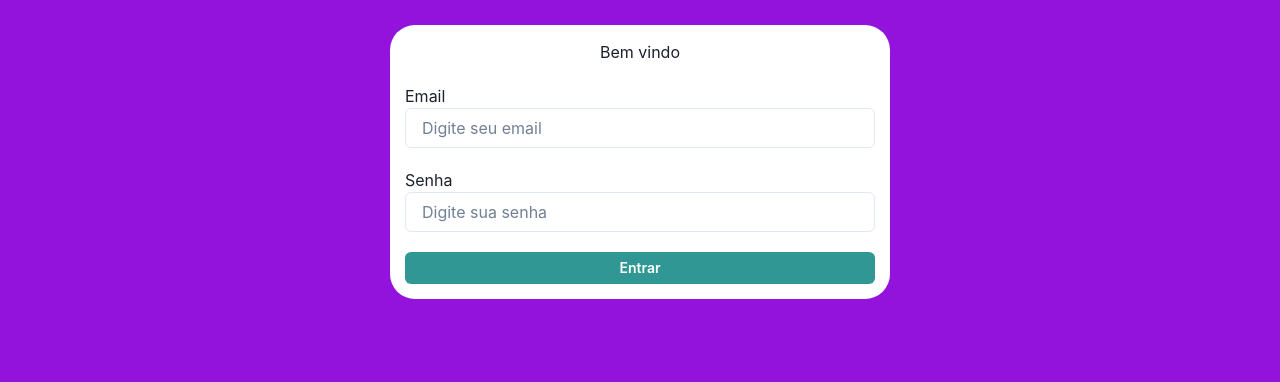
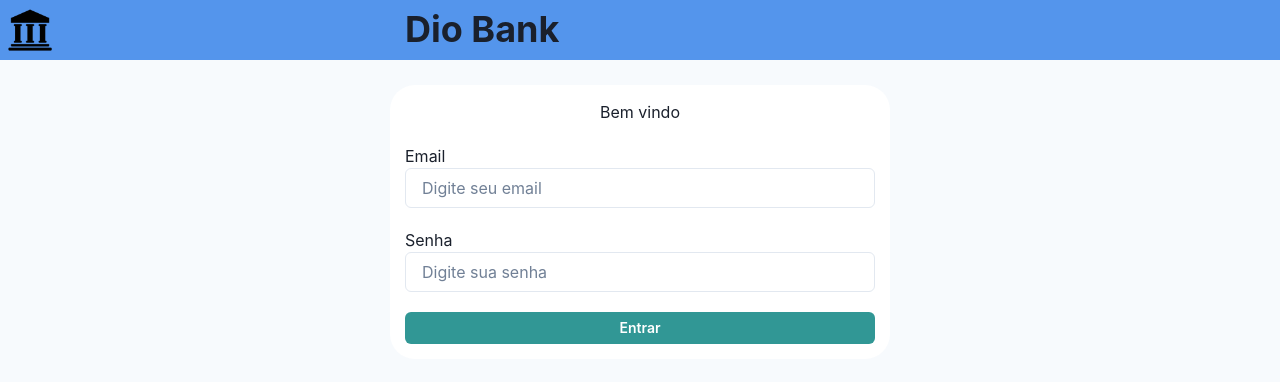
Before and after one commit to PedroMiguel7/TypeScript-Fullstack-dio.me, a React (Create React App) app in the folder introduction-react-ts/my-app-ts/: page / in a window 1280 px wide. Shown: the top 382 px of the page. Built offline with nearby package versions, Linux system fonts and the light colour scheme.

Commit message:
feat: Home page

```diff
--- a/introduction-react-ts/my-app-ts/src/App.tsx
+++ b/introduction-react-ts/my-app-ts/src/App.tsx
@@ -1,56 +1,15 @@
-import {
-  Box,
-  Button,
-  ChakraProvider,
-  Input,
-  Center,
-  Grid,
-} from "@chakra-ui/react";
-import { login } from "./components/services/login";
+import { Box, Center, ChakraProvider } from "@chakra-ui/react";
+
+import { Card } from "./components/card";
+import { Header } from "./components/header/header";
 
 function App() {
   return (
     <ChakraProvider>
-      <Box minHeight={"100vh"} backgroundColor={"#9413dc"} padding={"25px"}>
-        <Center>
-          <Box
-            backgroundColor={"#ffffff"}
-            borderRadius={"25px"}
-            padding={"15px"}
-            width={"500px"}
-          >
-            <Grid gap={"20px"}>
-              <Center>
-                <h1>Bem vindo</h1>
-              </Center>
-              <div>
-                <label htmlFor="emailInput">Email</label>
-                <Input
-                  type="email"
-                  placeholder="Digite seu email"
-                  id="emailInput"
-                />
-              </div>
-              <div>
-                <label htmlFor="passwordInput">Senha</label>
-                <Input
-                  type="password"
-                  placeholder="Digite sua senha"
-                  id="passwordInput"
-                />
-              </div>
-              <Center>
-                <Button
-                  onClick={login}
-                  colorScheme="teal"
-                  size={"sm"}
-                  width={"100%"}
-                >
-                  Entrar
-                </Button>
-              </Center>
-            </Grid>
-          </Box>
+      <Header></Header>
+      <Box minHeight={"80vh"} backgroundColor={"#f7fafd"} padding={"25px"}>
+        <Center display={"flex"} alignItems={"center"}>
+          <Card></Card>
         </Center>
       </Box>
     </ChakraProvider>
--- /dev/null
+++ b/introduction-react-ts/my-app-ts/src/components/button/button.tsx
@@ -0,0 +1,13 @@
+import { Button } from "@chakra-ui/react";
+
+interface ButtonLoginProps {
+  event: () => void;
+}
+
+export const ButtonLogin = ({ event }: ButtonLoginProps) => {
+  return (
+    <Button onClick={event} colorScheme="teal" size={"sm"} width={"100%"}>
+      Entrar
+    </Button>
+  );
+};
--- a/introduction-react-ts/my-app-ts/src/components/card.tsx
+++ b/introduction-react-ts/my-app-ts/src/components/card.tsx
@@ -1,15 +1,36 @@
-interface ICard {
-  id: number;
-  paragraph: string;
-  details: string;
-}
+import { Box, Center, Grid, Input } from "@chakra-ui/react";
 
-export const Card = (card: ICard) => {
+import { ButtonLogin } from "./button/button";
+import { login } from "./services/login";
+
+export const Card = () => {
   return (
-    <div>
-      <h1>Card Component {card.id}</h1>
-      <p>{card.paragraph}</p>
-      <p>{card.details}</p>
-    </div>
+    <Box
+      backgroundColor={"#ffffff"}
+      borderRadius={"25px"}
+      padding={"15px"}
+      width={"500px"}
+    >
+      <Grid gap={"20px"}>
+        <Center>
+          <h1>Bem vindo</h1>
+        </Center>
+        <div>
+          <label htmlFor="emailInput">Email</label>
+          <Input type="email" placeholder="Digite seu email" id="emailInput" />
+        </div>
+        <div>
+          <label htmlFor="passwordInput">Senha</label>
+          <Input
+            type="password"
+            placeholder="Digite sua senha"
+            id="passwordInput"
+          />
+        </div>
+        <Center>
+          <ButtonLogin event={login} />
+        </Center>
+      </Grid>
+    </Box>
   );
 };
--- a/introduction-react-ts/my-app-ts/src/components/header/header.css
+++ b/introduction-react-ts/my-app-ts/src/components/header/header.css
@@ -1,5 +1,18 @@
 .header {
-  background-color: orange;
+  background-color: #5495ec;
   width: 100%;
   text-align: center;
+  padding: 5px;
+  display: flex;
+  align-items: center;
 }
+
+.header img {
+  width: 50px;
+  margin-right: calc((100vh / 2) - 50px);
+}
+
+.header h1 {
+  margin: 0;
+  flex-grow: 1;
+}
--- a/introduction-react-ts/my-app-ts/src/components/header/header.tsx
+++ b/introduction-react-ts/my-app-ts/src/components/header/header.tsx
@@ -1,5 +1,13 @@
+import { Heading } from "@chakra-ui/react";
 import "./header.css";
 
+import bankIcon from "../../assets/bank-icon-5.png";
+
 export const Header = () => {
-  return <div className="header">Dio Bank</div>;
+  return (
+    <div className="header">
+      <img src={bankIcon} alt="bank icon" />
+      <Heading> Dio Bank</Heading>
+    </div>
+  );
 };
```
Also changed, not shown: introduction-react-ts/my-app-ts/src/assets/bank-icon-5.png (added).
